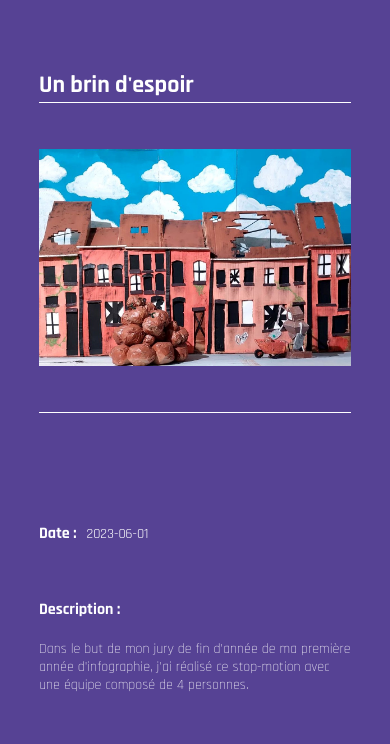
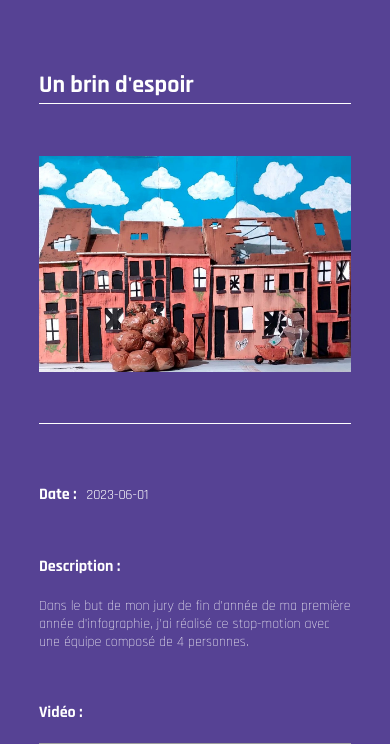
Before and after one commit to SacreOphelie/Portfolio, a PHP site: page /showanim.php?id=9 in a window 390 px wide. Shown: the part 80-824 px from the top of the page. Run offline with PHP 8.4, Linux system fonts and the light colour scheme; data comes from the database, SQL or seed files in the repository; grey boxes are pictures that could not be loaded.

Commit message:
problème ligne

```diff
--- a/style.css
+++ b/style.css
@@ -1256,7 +1256,7 @@
     }
     .contentshow{
         width: 80%;
-        min-height: 200vh;
+        height: 2200px;
         flex-direction: column;
     }
 
@@ -1267,6 +1267,7 @@
     .contentshow2{
         width: 100%;
         min-height: 80vh;
+        margin-bottom: 0;
     }
     .contentshow2 h1{
         margin-top: 0px;
@@ -1294,14 +1295,13 @@
     }
 
     #contentshowillu{
-        min-height: 150vh;
+        height: 1700px;
     }
 
     #contentdateweb{
         display: flex;
         flex-direction: column;
         justify-content: space-around;
-        /* background-color: #d3c4ff; */
         margin-top: 0px;
         height: 80%;
     }
@@ -1608,7 +1608,7 @@
     }
 
     .contentshow{
-        min-height: 150vh;
+        height: 1700px;
     }
     .contentshow2{
         min-height: 50vh;
@@ -1652,7 +1652,7 @@
         font-size: 30px;
     }
     #contentshowillu{
-        min-height: 120vh;
+        height: 1200px;
     }
     #contentshowweb{
         min-height: 50vh;
@@ -1737,16 +1737,16 @@
         height: 230px;
     }
     .contentshow{
-        min-height: 150vh;
+        height: 1400px;
     }
     .contentshow2{
-        min-height: 40vh;
+        min-height: 50vh;
     }
     .contentshow3{
         min-height: 40vh;
     }
     #contentshowillu{
-        min-height: 100vh;
+       height: 1100px;
     }
 
 }
@@ -1881,11 +1881,20 @@
     }
 
     .contentshow{
-        height: 1100px;
+        height: 1200px;
     }
     .contentshow2 h1{
         font-size: 24px;
     }
+
+    .contentshow2{
+        min-height: 42vh;
+    }
+
+    #contentshowillu{
+        height: 1100px;
+     }
+
 }
 
 @media all and (max-width: 360px)
@@ -1918,9 +1927,6 @@
     .mentions h1{
         font-size: 24px;
     }
-    #contentshowillu{
-        min-height: 90vh;
-    }
     #contentillu{
         height: 50%;
     }
```
